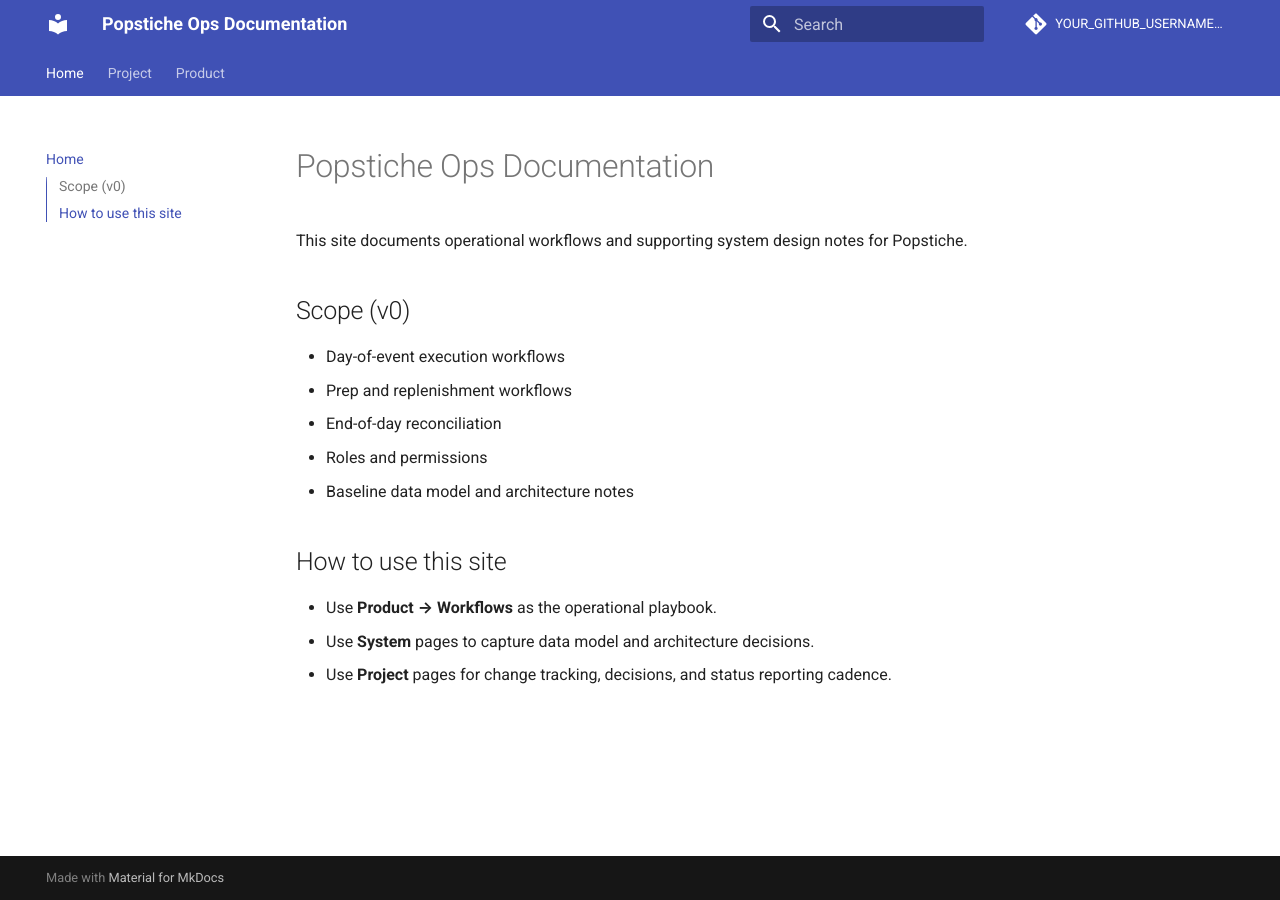
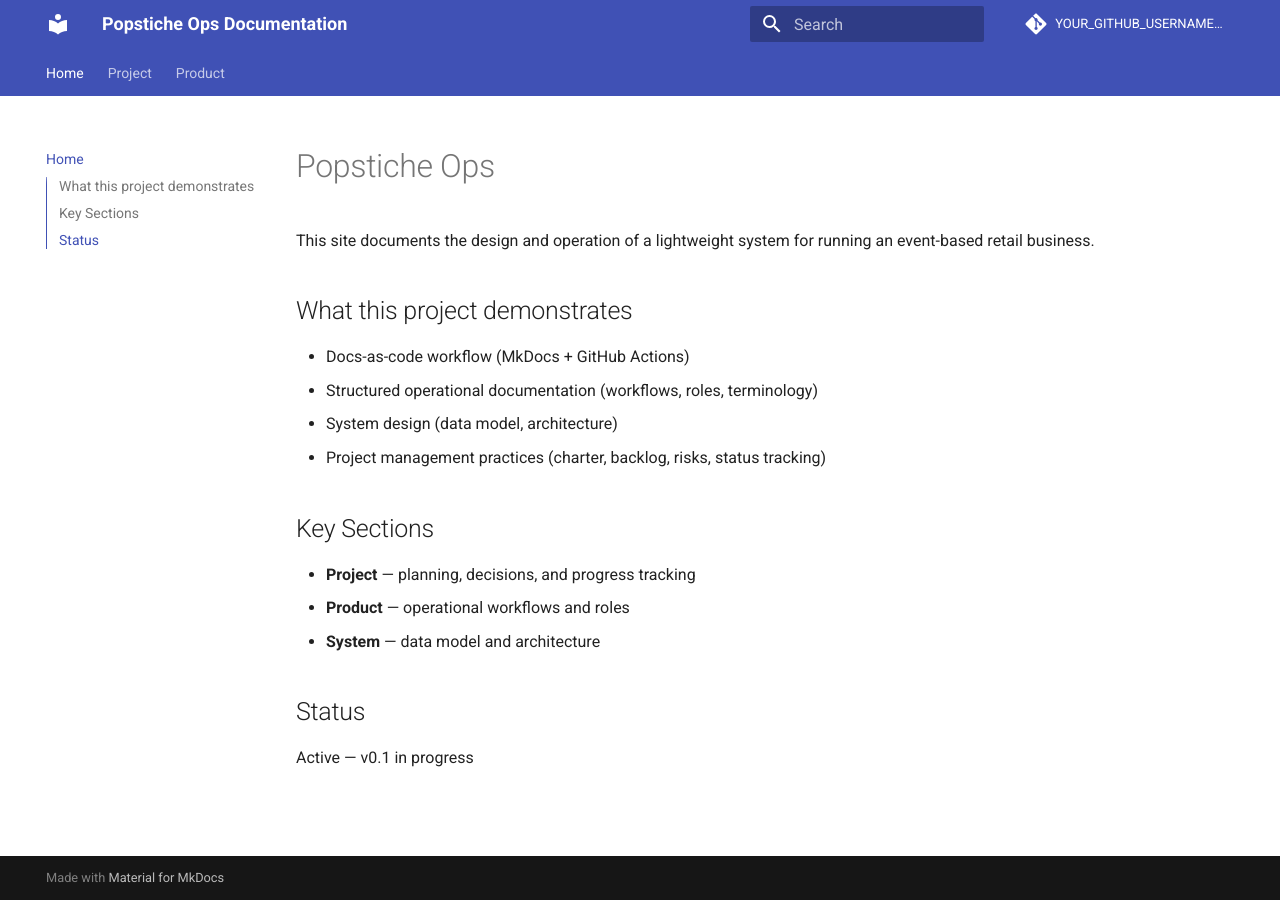
Before and after one commit to kkearns-tech/docs-portfolio, an MkDocs documentation site: the page built from docs/index.md, in a window 1280 px wide. Built offline with MkDocs 1.6.1 and Material for MkDocs 9.7.7, drawn with Linux system fonts in a browser that asks for light colours; comment, search, counter and statistics services are not loaded.

Commit message:
docs: add project charter, backlog, and risks for v0.1

```diff
--- a/docs/index.md
+++ b/docs/index.md
@@ -1,16 +1,17 @@
+# Popstiche Ops
 
-# Popstiche Ops Documentation
+This site documents the design and operation of a lightweight system for running an event-based retail business.
 
-This site documents operational workflows and supporting system design notes for Popstiche.
+## What this project demonstrates
+- Docs-as-code workflow (MkDocs + GitHub Actions)
+- Structured operational documentation (workflows, roles, terminology)
+- System design (data model, architecture)
+- Project management practices (charter, backlog, risks, status tracking)
 
-## Scope (v0)
-- Day-of-event execution workflows
-- Prep and replenishment workflows
-- End-of-day reconciliation
-- Roles and permissions
-- Baseline data model and architecture notes
+## Key Sections
+- **Project** — planning, decisions, and progress tracking
+- **Product** — operational workflows and roles
+- **System** — data model and architecture
 
-## How to use this site
-- Use **Product → Workflows** as the operational playbook.
-- Use **System** pages to capture data model and architecture decisions.
-- Use **Project** pages for change tracking, decisions, and status reporting cadence.
+## Status
+Active — v0.1 in progress
--- a/mkdocs.yml
+++ b/mkdocs.yml
@@ -29,19 +29,21 @@ markdown_extensions:
 nav:
   - Home: index.md
   - Project:
-      - Roadmap: project/roadmap.md
-      - Decisions: project/decisions.md
-      - Changelog: project/changelog.md
-      - Glossary: project/glossary.md
-      - Status Reports: project/status-reports/template.md
+    - Charter: project/charter.md
+    - Roadmap: project/roadmap.md
+    - Backlog: project/backlog.md
+    - Risks: project/risks.md
+    - Decisions: project/decisions.md
+    - Changelog: project/changelog.md
+    - Status Reports: project/status-reports/template.md
   - Product:
-      - Overview: product/overview.md
-      - Personas & Roles: product/personas-and-roles.md
-      - Workflows:
-          - Event Day: product/workflows/event-day.md
-          - Prep Day: product/workflows/prep-day.md
-          - Reconciliation: product/workflows/reconciliation.md
-      - System:
-          - Architecture: product/system/architecture.md
-          - Data Model: product/system/data-model.md
-          - Operational System Overview: product/system/operational-system-overview.md
+    - Overview: product/overview.md
+    - Personas & Roles: product/personas-and-roles.md
+    - Workflows:
+      - Event Day: product/workflows/event-day.md
+      - Prep Day: product/workflows/prep-day.md
+      - Reconciliation: product/workflows/reconciliation.md
+    - System:
+      - Architecture: product/system/architecture.md
+      - Data Model: product/system/data-model.md
+      - Operational System Overview: product/system/operational-system-overview.md
```
Also changed, not shown: docs/project/charter.md (added, +35 -0 lines), docs/project/risks.md (added, +15 -0 lines).
